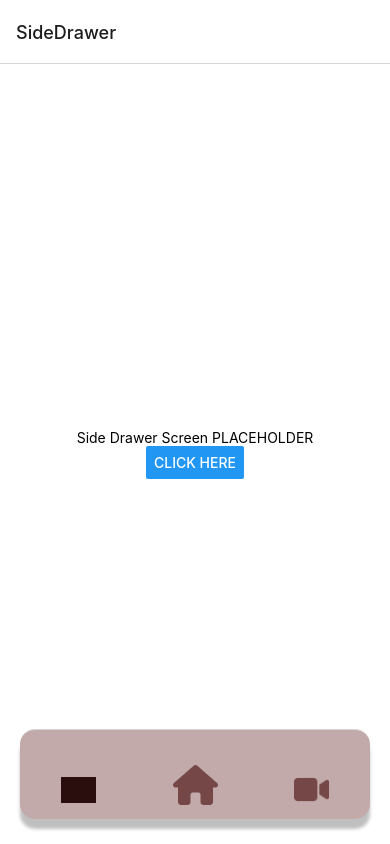
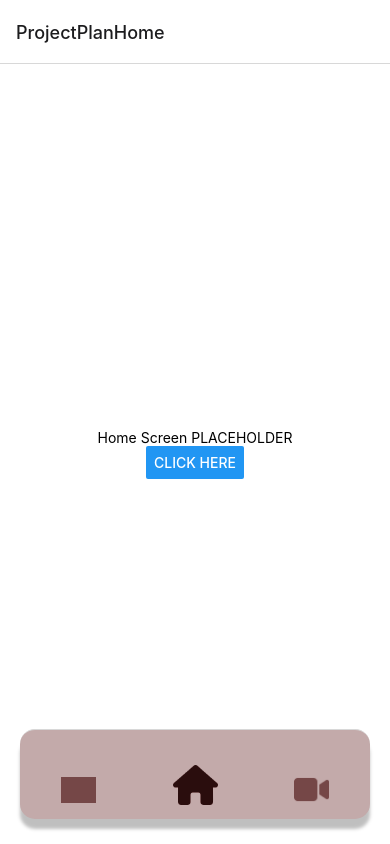
Before and after one commit to sp12-music-scheduling/sp12-music-sch-mobile-app, a React Native app: screen /ProjectPlanHome in a window 390 px wide. Built offline with nearby package versions, Linux system fonts and the light colour scheme; grey boxes are pictures that could not be loaded.

Commit message:
shifted naming convention from screens to apges. Added initial sqlite support for ios.

```diff
--- a/navigation/tabs.js
+++ b/navigation/tabs.js
@@ -1,9 +1,9 @@
 import {StyleSheet, Text, View, Image, TouchableOpacity} from 'react-native';
 import { createBottomTabNavigator } from '@react-navigation/bottom-tabs';
 
-import HomeScreen from '../screens/teacher/HomeScreen';
-import VideoSubmissonScreen from '../screens/teacher/VideoSubmissonScreen';
-import SideDrawerScreen from '../screens/teacher/SideDrawerScreen';
+import ProjectPlanHomePage from '../pages/teacher/ProjectPlanHomePage';
+import VideoSubmissonHomePage from '../pages/teacher/VideoSubmissonHomePage';
+import SideDrawerPage from '../pages/teacher/SideDrawerPage';
 
 const Tab = createBottomTabNavigator();
 
@@ -37,7 +37,7 @@ const Tabs = () => {
     return(
         <Tab.Navigator
             screenOptions={{
-                initialRouteName: "Home",  // TODO: Figure out how to make HOME the default bottom tab. This line is not working.
+                initialRouteName: "ProjectPlanHome",  // TODO: Figure out how to make HOME the default bottom tab. This line is not working.
                 tabBarShowLabel: false,
                 tabBarStyle: {
                     position: 'absolute',
@@ -55,7 +55,7 @@ const Tabs = () => {
         >
             <Tab.Screen
                 name="SideDrawer"
-                component={SideDrawerScreen}
+                component={SideDrawerPage}
                 options={{
                     tabBarIcon: ({focused}) => (
                         <View
@@ -107,8 +107,8 @@ const Tabs = () => {
                 }}
             ></Tab.Screen> */}
             <Tab.Screen
-                name="Home"
-                component={HomeScreen}
+                name="ProjectPlanHome"
+                component={ProjectPlanHomePage}
                 options={{
                     tabBarIcon: ({focused}) => (
                         <View
@@ -129,7 +129,7 @@ const Tabs = () => {
             ></Tab.Screen>
             <Tab.Screen
                 name="VideoSubmission"
-                component={VideoSubmissonScreen}
+                component={VideoSubmissonHomePage}
                 options={{
                     tabBarIcon: ({focused}) => (
                         <View
--- a/package.json
+++ b/package.json
@@ -22,6 +22,7 @@
     "react-native-reanimated": "^2.10.0",
     "react-native-safe-area-context": "^4.4.1",
     "react-native-screens": "^3.18.0",
+    "react-native-sqlite-storage": "^6.0.1",
     "react-native-svg": "^13.3.0",
     "react-native-vector-icons": "^9.2.0"
   },
--- a/screens/teacher/SideDrawerScreen.js
+++ b/pages/teacher/ProjectPlanHomePage.js
@@ -6,10 +6,10 @@ import {
   Button,
 } from 'react-native';
 
-const SideDrawerScreen = ({navigation}) => {
+const ProjectPlanHomePage = ({navigation}) => {
   return (
       <View style={styles.container}>
-          <Text>Side Drawer Screen PLACEHOLDER</Text>
+          <Text>Home Screen PLACEHOLDER</Text>
           <Button
               title="Click Here"
               onPress={() => alert('Button Clicked!')}
@@ -18,7 +18,7 @@ const SideDrawerScreen = ({navigation}) => {
   )
 };
 
-export default SideDrawerScreen;
+export default ProjectPlanHomePage;
 
 const styles = StyleSheet.create({
   container: {
--- a/screens/teacher/VideoSubmissonScreen.js
+++ b/pages/teacher/SideDrawerPage.js
@@ -6,10 +6,10 @@ import {
   Button,
 } from 'react-native';
 
-const VideoSubmissonScreen = ({navigation}) => {
+const SideDrawerPage = ({navigation}) => {
   return (
       <View style={styles.container}>
-          <Text>Video Submission Screen PLACEHOLDER</Text>
+          <Text>Side Drawer Screen PLACEHOLDER</Text>
           <Button
               title="Click Here"
               onPress={() => alert('Button Clicked!')}
@@ -18,7 +18,7 @@ const VideoSubmissonScreen = ({navigation}) => {
   )
 };
 
-export default VideoSubmissonScreen;
+export default SideDrawerPage;
 
 const styles = StyleSheet.create({
   container: {
--- a/screens/teacher/HomeScreen.js
+++ b/pages/teacher/VideoSubmissonHomePage.js
@@ -6,10 +6,10 @@ import {
   Button,
 } from 'react-native';
 
-const HomeScreen = ({navigation}) => {
+const VideoSubmissonHomePage = ({navigation}) => {
   return (
       <View style={styles.container}>
-          <Text>Home Screen PLACEHOLDER</Text>
+          <Text>Video Submission Screen PLACEHOLDER</Text>
           <Button
               title="Click Here"
               onPress={() => alert('Button Clicked!')}
@@ -18,7 +18,7 @@ const HomeScreen = ({navigation}) => {
   )
 };
 
-export default HomeScreen;
+export default VideoSubmissonHomePage;
 
 const styles = StyleSheet.create({
   container: {
```
Also changed, not shown: 3 other files (tests, documents, lock files or other folders).
